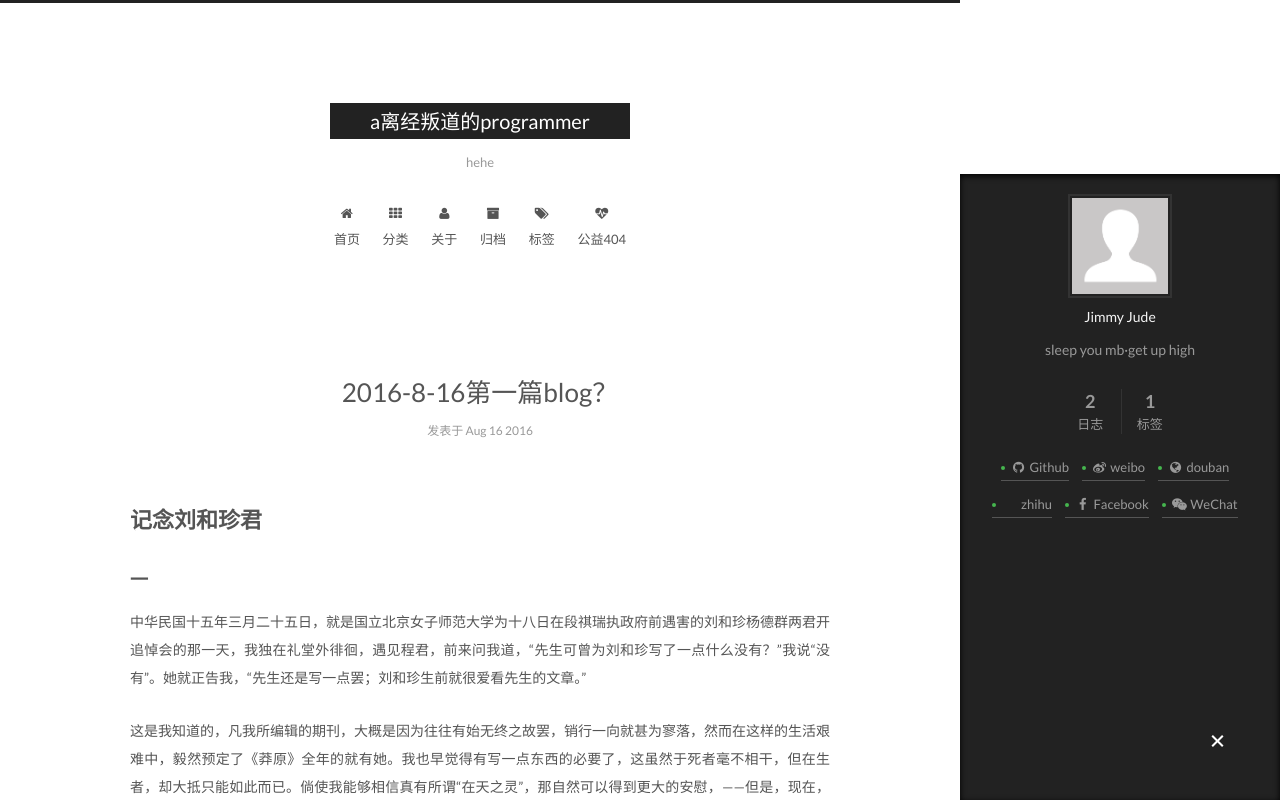
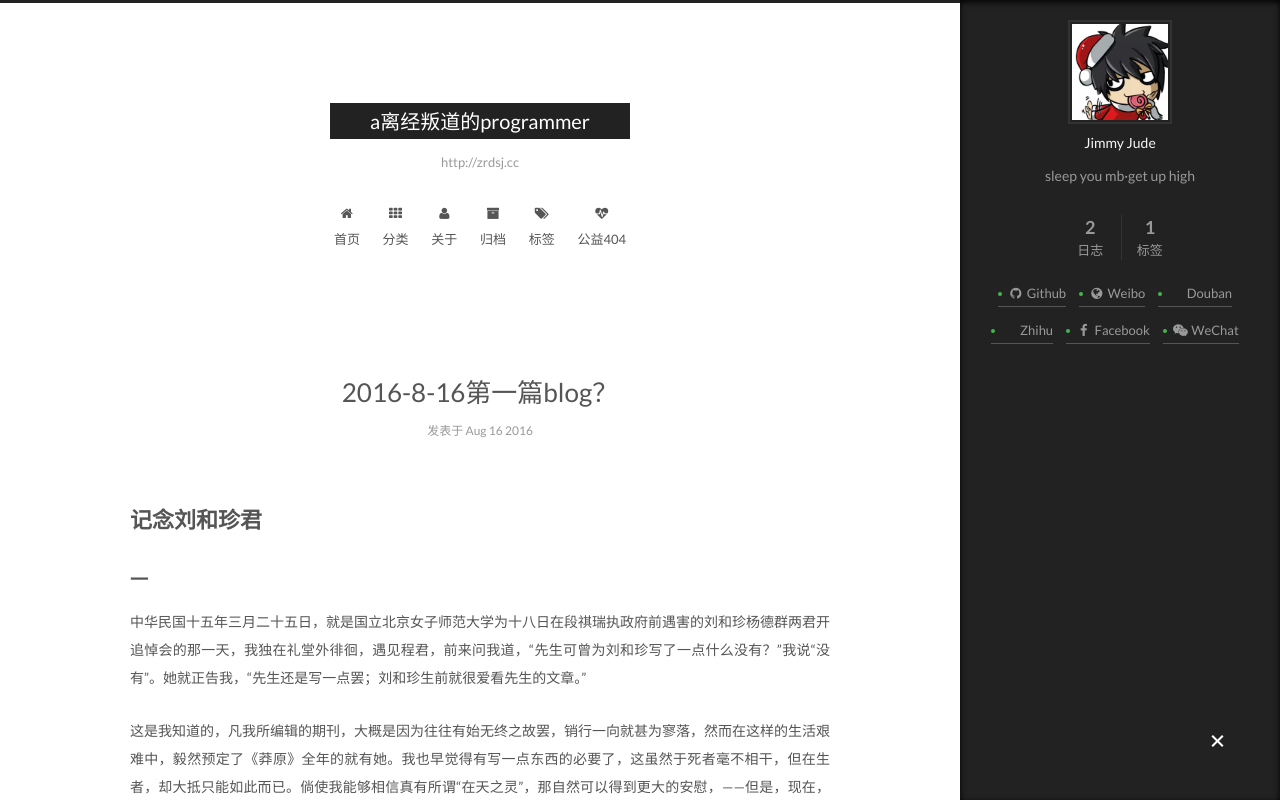
Before and after one commit to hume6633/zrdsj.github.io, a plain HTML site: page index.html in a window 1280 px wide. Both pictures are taken after a click on the element 1217 px from the left and 742 px from the top of the page. Shown: the top 800 px of the page. Drawn offline with Linux system fonts and the light colour scheme.

Commit message:
Site updated: 2016-08-17 01:23:34

```diff
--- a/2016/08/14/hello-world/index.html
+++ b/2016/08/14/hello-world/index.html
@@ -5,7 +5,7 @@
 
 
 
-<html class="theme-next pisces use-motion">
+<html class="theme-next mist use-motion">
 <head>
   <meta charset="UTF-8"/>
 <meta http-equiv="X-UA-Compatible" content="IE=edge,chrome=1" />
@@ -103,7 +103,7 @@ Quick">
 <script type="text/javascript" id="hexo.configuration">
   var NexT = window.NexT || {};
   var CONFIG = {
-    scheme: 'Pisces',
+    scheme: 'Mist',
     sidebar: {"position":"left","display":"post"},
     fancybox: true,
     motion: true,
@@ -163,7 +163,7 @@ Quick">
       <span class="logo-line-after"><i></i></span>
     </a>
   </div>
-  <p class="site-subtitle">hehe</p>
+  <p class="site-subtitle">http://zrdsj.cc</p>
 </div>
 
 <div class="site-nav-toggle">
@@ -423,7 +423,7 @@ Quick">
       <section class="site-overview sidebar-panel ">
         <div class="site-author motion-element" itemprop="author" itemscope itemtype="http://schema.org/Person">
           <img class="site-author-image" itemprop="image"
-               src="/images/avatar.gif"
+               src="/images/l.jpg"
                alt="Jimmy Jude" />
           <p class="site-author-name" itemprop="name">Jimmy Jude</p>
           <p class="site-description motion-element" itemprop="description">sleep you mb·get up high</p>
@@ -464,29 +464,29 @@ Quick">
               </span>
 
               <span class="links-of-author-item">
-                <a href="http://weibo.com/lyz001" target="_blank" title="weibo">
+                <a href="http://weibo.com/lyz001" target="_blank" title="Weibo">
 
-                    <i class="fa fa-fw fa-weibo"></i>
+                    <i class="fa fa-fw fa-globe"></i>
 
-                  weibo
+                  Weibo
                 </a>
               </span>
 
               <span class="links-of-author-item">
-                <a href="https://www.douban.com/people/92261299/" target="_blank" title="douban">
+                <a href="https://www.douban.com/people/92261299/" target="_blank" title="Douban">
 
-                    <i class="fa fa-fw fa-globe"></i>
+                    <i class="fa fa-fw fa-douban"></i>
 
-                  douban
+                  Douban
                 </a>
               </span>
 
               <span class="links-of-author-item">
-                <a href="https://www.zhihu.com/people/silverscrow" target="_blank" title="zhihu">
+                <a href="https://www.zhihu.com/people/silverscrow" target="_blank" title="Zhihu">
 
                     <i class="fa fa-fw fa-zhihu"></i>
 
-                  zhihu
+                  Zhihu
                 </a>
               </span>
 
@@ -559,7 +559,7 @@ Quick">
 <div class="theme-info">
   主题 -
   <a class="theme-link" href="https://github.com/iissnan/hexo-theme-next">
-    NexT.Pisces
+    NexT.Mist
   </a>
 </div>
 
@@ -626,13 +626,6 @@ Quick">
 
 
 
-  <script type="text/javascript" src="/js/src/affix.js?v=5.0.1"></script>
-
-  <script type="text/javascript" src="/js/src/schemes/pisces.js?v=5.0.1"></script>
-
-
-
-
   <script type="text/javascript" src="/js/src/scrollspy.js?v=5.0.1"></script>
 <script type="text/javascript" src="/js/src/post-details.js?v=5.0.1"></script>
 
--- a/index.html
+++ b/index.html
@@ -5,7 +5,7 @@
 
 
 
-<html class="theme-next pisces use-motion">
+<html class="theme-next mist use-motion">
 <head>
   <meta charset="UTF-8"/>
 <meta http-equiv="X-UA-Compatible" content="IE=edge,chrome=1" />
@@ -99,7 +99,7 @@
 <script type="text/javascript" id="hexo.configuration">
   var NexT = window.NexT || {};
   var CONFIG = {
-    scheme: 'Pisces',
+    scheme: 'Mist',
     sidebar: {"position":"left","display":"post"},
     fancybox: true,
     motion: true,
@@ -161,7 +161,7 @@
       <span class="logo-line-after"><i></i></span>
     </a>
   </div>
-  <p class="site-subtitle">hehe</p>
+  <p class="site-subtitle">http://zrdsj.cc</p>
 </div>
 
 <div class="site-nav-toggle">
@@ -507,7 +507,7 @@
       <section class="site-overview sidebar-panel  sidebar-panel-active ">
         <div class="site-author motion-element" itemprop="author" itemscope itemtype="http://schema.org/Person">
           <img class="site-author-image" itemprop="image"
-               src="/images/avatar.gif"
+               src="/images/l.jpg"
                alt="Jimmy Jude" />
           <p class="site-author-name" itemprop="name">Jimmy Jude</p>
           <p class="site-description motion-element" itemprop="description">sleep you mb·get up high</p>
@@ -548,29 +548,29 @@
               </span>
 
               <span class="links-of-author-item">
-                <a href="http://weibo.com/lyz001" target="_blank" title="weibo">
+                <a href="http://weibo.com/lyz001" target="_blank" title="Weibo">
 
-                    <i class="fa fa-fw fa-weibo"></i>
+                    <i class="fa fa-fw fa-globe"></i>
 
-                  weibo
+                  Weibo
                 </a>
               </span>
 
               <span class="links-of-author-item">
-                <a href="https://www.douban.com/people/92261299/" target="_blank" title="douban">
+                <a href="https://www.douban.com/people/92261299/" target="_blank" title="Douban">
 
-                    <i class="fa fa-fw fa-globe"></i>
+                    <i class="fa fa-fw fa-douban"></i>
 
-                  douban
+                  Douban
                 </a>
               </span>
 
               <span class="links-of-author-item">
-                <a href="https://www.zhihu.com/people/silverscrow" target="_blank" title="zhihu">
+                <a href="https://www.zhihu.com/people/silverscrow" target="_blank" title="Zhihu">
 
                     <i class="fa fa-fw fa-zhihu"></i>
 
-                  zhihu
+                  Zhihu
                 </a>
               </span>
 
@@ -632,7 +632,7 @@
 <div class="theme-info">
   主题 -
   <a class="theme-link" href="https://github.com/iissnan/hexo-theme-next">
-    NexT.Pisces
+    NexT.Mist
   </a>
 </div>
 
@@ -699,13 +699,6 @@
 
 
 
-  <script type="text/javascript" src="/js/src/affix.js?v=5.0.1"></script>
-
-  <script type="text/javascript" src="/js/src/schemes/pisces.js?v=5.0.1"></script>
-
-
-
-
 
 
 
```
Also changed, not shown: 2016/08/16/001/index.html (+13 -20 lines), archives/2016/08/index.html (+13 -20 lines), archives/2016/index.html (+13 -20 lines), archives/index.html (+13 -20 lines), images/l.jpg (renamed from images/L.jpeg).
